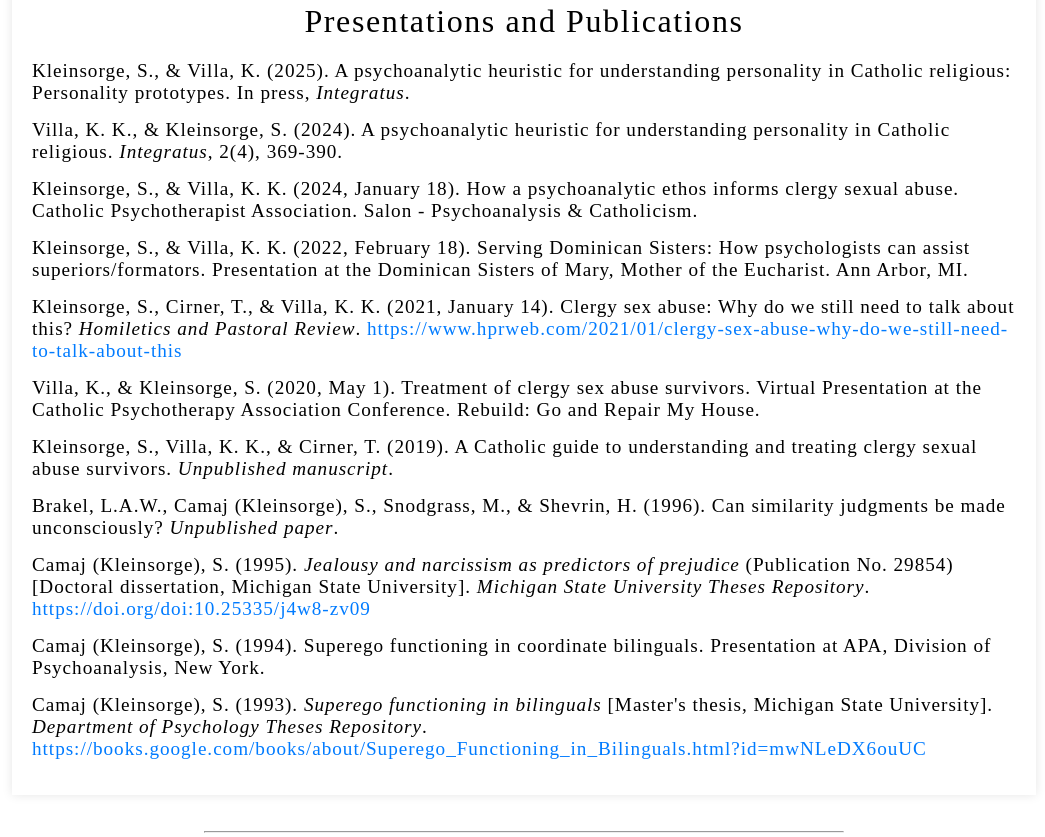
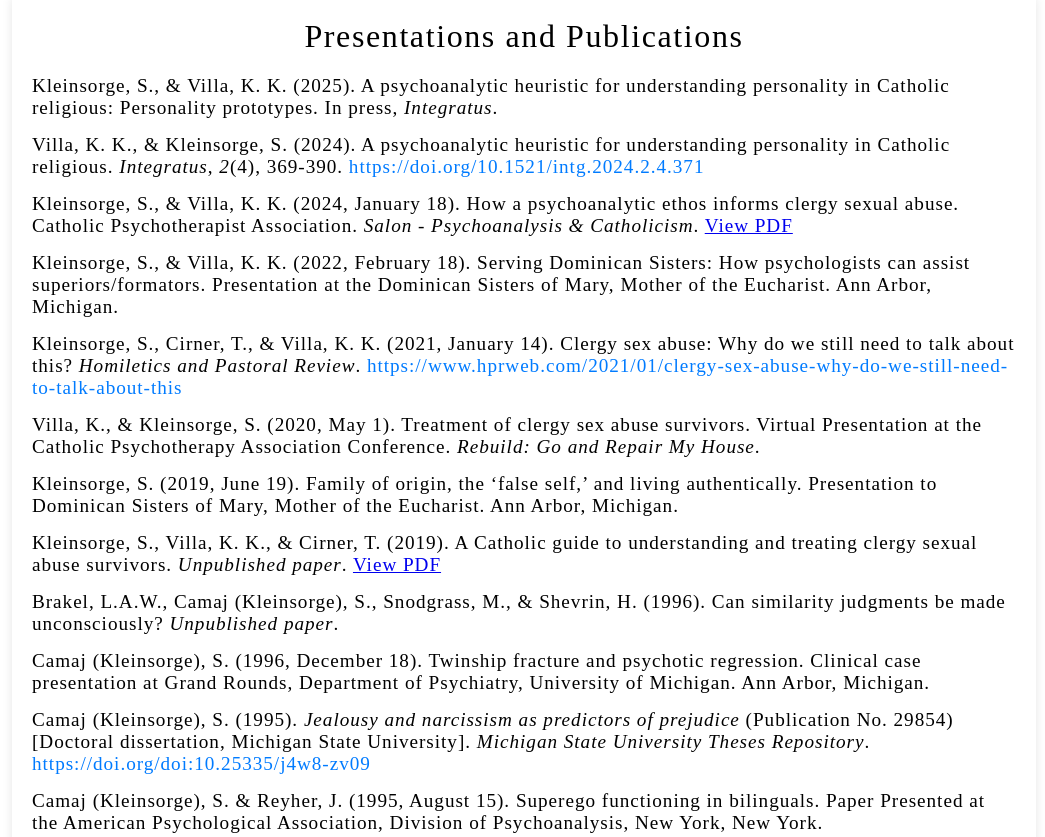
Before and after one commit to zebklein/shasha-website, a plain HTML site: page index.html in a window 1280 px wide. Shown: the part 1800-2637 px from the top of the page, without its empty margins (116-1161 px from the left). Drawn offline with Linux system fonts and the light colour scheme.

Commit message:
added new publication entries with pdfs

```diff
--- a/index.html
+++ b/index.html
@@ -11,9 +11,10 @@
             <div class="header" style="flex: 1;">
                 <h1 style="font-size: 37px; margin: 0;">Shasha Kleinsorge, Ph.D.</h1>
                 <h2 style="font-size: 16px; text-align: left; margin: 0;">Licensed Clinical Psychologist</h2>
+                <h2 style="font-size: 16px; text-align: left; margin: 0;">PsyPact Authorized (APIT#: 18918)</h2>
             </div>
             <div class="contact-info" style="text-align: right; margin-left: 20px; margin-right: 15vw;">
-                <p style="margin: 0;">
+                <p style="margin: 0; padding-top: 15px;">
                     5340 Plymouth Rd<br>
                     Suite 210<br>
                     Ann Arbor, MI 48105<br>
@@ -93,34 +94,40 @@
             <h2 style="font-size: 2rem; font-family: serif; text-align: center; margin-bottom: 20px;">Presentations and Publications</h2>
             <ul style="list-style-type: none; padding: 0; font-size: 1.2rem; font-family: serif;">
                 <li style="margin-bottom: 15px;">
-                    Kleinsorge, S., & Villa, K. (2025). A psychoanalytic heuristic for understanding personality in Catholic religious: Personality prototypes. In press, <i>Integratus</i>.
+                    Kleinsorge, S., & Villa, K. K. (2025). A psychoanalytic heuristic for understanding personality in Catholic religious: Personality prototypes. In press, <i>Integratus</i>.
                 </li>
                 <li style="margin-bottom: 15px;">
-                    Villa, K. K., & Kleinsorge, S. (2024). A psychoanalytic heuristic for understanding personality in Catholic religious. <i>Integratus</i>, 2(4), 369-390.
+                    Villa, K. K., & Kleinsorge, S. (2024). A psychoanalytic heuristic for understanding personality in Catholic religious. <i>Integratus</i>, <i>2</i>(4), 369-390. <a href="https://doi.org/10.1521/intg.2024.2.4.371" target="_blank" style="text-decoration: none; color: #007BFF;">https://doi.org/10.1521/intg.2024.2.4.371</a>
                 </li>
                 <li style="margin-bottom: 15px;">
-                    Kleinsorge, S., & Villa, K. K. (2024, January 18). How a psychoanalytic ethos informs clergy sexual abuse. Catholic Psychotherapist Association. Salon - Psychoanalysis & Catholicism.
+                    Kleinsorge, S., & Villa, K. K. (2024, January 18). How a psychoanalytic ethos informs clergy sexual abuse. Catholic Psychotherapist Association. <i>Salon - Psychoanalysis & Catholicism</i>. <a href="media/CPA-2024.pdf" target="_blank">View PDF</a>
                 </li>
                 <li style="margin-bottom: 15px;">
-                    Kleinsorge, S., & Villa, K. K. (2022, February 18). Serving Dominican Sisters: How psychologists can assist superiors/formators. Presentation at the Dominican Sisters of Mary, Mother of the Eucharist. Ann Arbor, MI.
+                    Kleinsorge, S., & Villa, K. K. (2022, February 18). Serving Dominican Sisters: How psychologists can assist superiors/formators. Presentation at the Dominican Sisters of Mary, Mother of the Eucharist. Ann Arbor, Michigan.
                 </li>
                 <li style="margin-bottom: 15px;">
                     Kleinsorge, S., Cirner, T., & Villa, K. K. (2021, January 14). Clergy sex abuse: Why do we still need to talk about this? <i>Homiletics and Pastoral Review</i>. <a href="https://www.hprweb.com/2021/01/clergy-sex-abuse-why-do-we-still-need-to-talk-about-this" target="_blank" style="text-decoration: none; color: #007BFF;">https://www.hprweb.com/2021/01/clergy-sex-abuse-why-do-we-still-need-to-talk-about-this</a>
                 </li>
                 <li style="margin-bottom: 15px;">
-                    Villa, K., & Kleinsorge, S. (2020, May 1). Treatment of clergy sex abuse survivors. Virtual Presentation at the Catholic Psychotherapy Association Conference. Rebuild: Go and Repair My House.
+                    Villa, K., & Kleinsorge, S. (2020, May 1). Treatment of clergy sex abuse survivors. Virtual Presentation at the Catholic Psychotherapy Association Conference. <i>Rebuild: Go and Repair My House</i>.
                 </li>
                 <li style="margin-bottom: 15px;">
-                    Kleinsorge, S., Villa, K. K., & Cirner, T. (2019). A Catholic guide to understanding and treating clergy sexual abuse survivors. <i>Unpublished manuscript</i>.
+                    Kleinsorge, S. (2019, June 19). Family of origin, the ‘false self,’ and living authentically. Presentation to Dominican Sisters of Mary, Mother of the Eucharist. Ann Arbor, Michigan. <!-- <a href="media" target="_blank">View PDF</a> -->
+                </li>
+                <li style="margin-bottom: 15px;">
+                    Kleinsorge, S., Villa, K. K., & Cirner, T. (2019). A Catholic guide to understanding and treating clergy sexual abuse survivors. <i>Unpublished paper</i>. <a href="media/Treating-clergy-abuse.pdf" target="_blank">View PDF</a>
                 </li>
                 <li style="margin-bottom: 15px;">
                     Brakel, L.A.W., Camaj (Kleinsorge), S., Snodgrass, M., & Shevrin, H. (1996). Can similarity judgments be made unconsciously? <i>Unpublished paper</i>.
                 </li>
                 <li style="margin-bottom: 15px;">
+                    Camaj (Kleinsorge), S. (1996, December 18). Twinship fracture and psychotic regression. Clinical case presentation at Grand Rounds, Department of Psychiatry, University of Michigan. Ann Arbor, Michigan.
+                </li>
+                <li style="margin-bottom: 15px;">
                     Camaj (Kleinsorge), S. (1995). <i>Jealousy and narcissism as predictors of prejudice</i> (Publication No. 29854) [Doctoral dissertation, Michigan State University]. <i>Michigan State University Theses Repository</i>. <a href="https://doi.org/doi:10.25335/j4w8-zv09" target="_blank" style="text-decoration: none; color: #007BFF;">https://doi.org/doi:10.25335/j4w8-zv09</a>
                 </li>
                 <li style="margin-bottom: 15px;">
-                    Camaj (Kleinsorge), S. (1994). Superego functioning in coordinate bilinguals. Presentation at APA, Division of Psychoanalysis, New York.
+                    Camaj (Kleinsorge), S. & Reyher, J. (1995, August 15). Superego functioning in bilinguals. Paper Presented at the American Psychological Association, Division of Psychoanalysis, New York, New York.
                 </li>
                 <li style="margin-bottom: 15px;">
                     Camaj (Kleinsorge), S. (1993). <i>Superego functioning in bilinguals</i> [Master's thesis, Michigan State University]. <i>Department of Psychology Theses Repository</i>. <a href="https://books.google.com/books/about/Superego_Functioning_in_Bilinguals.html?id=mwNLeDX6ouUC" target="_blank" style="text-decoration: none; color: #007BFF;">https://books.google.com/books/about/Superego_Functioning_in_Bilinguals.html?id=mwNLeDX6ouUC</a>
```
Also changed, not shown: 2 other files.
